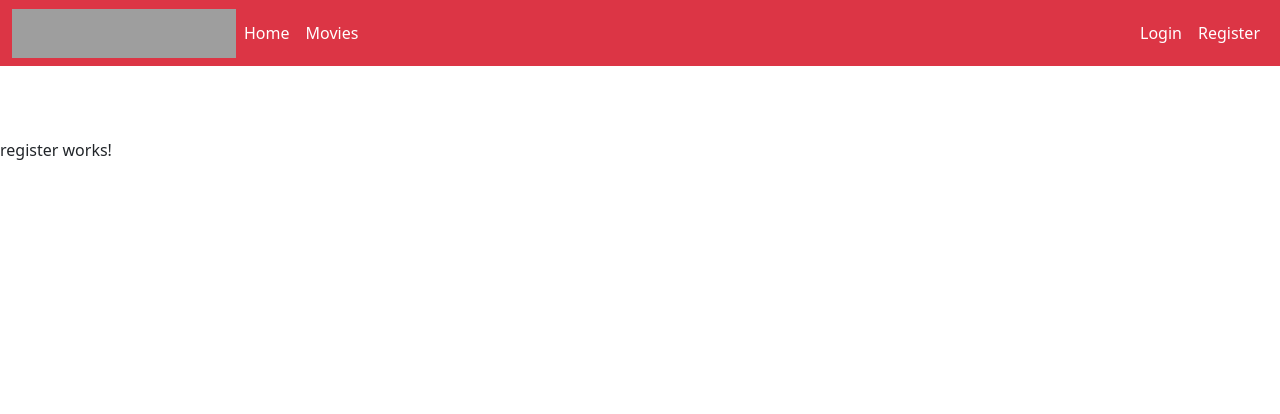
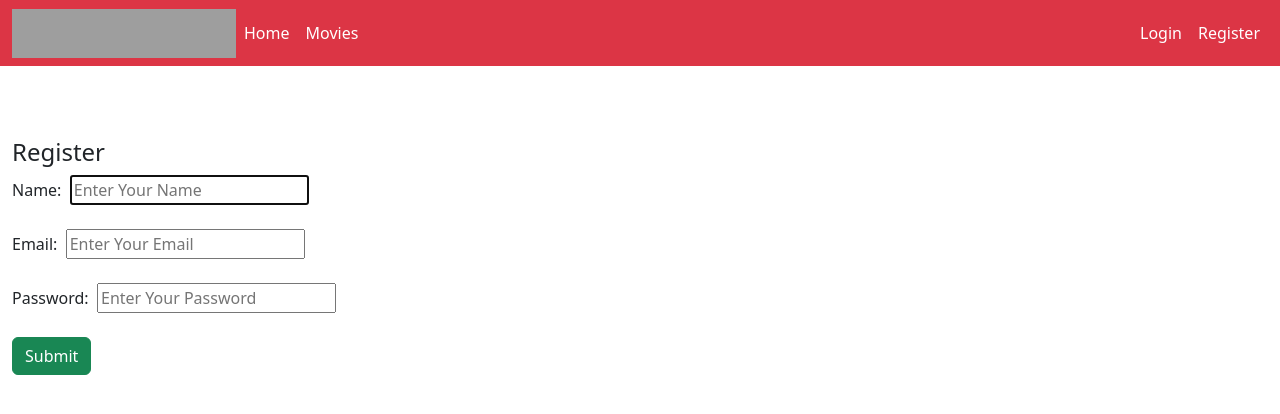
Before and after one commit to Ramala27/bookmyshow, an Angular app: page /register in a window 1280 px wide. Shown: the top 414 px of the page. Built offline with nearby package versions, Linux system fonts and the light colour scheme; grey boxes are pictures that could not be loaded.

Commit message:
Added registration functionality

```diff
--- a/src/app/login/login.component.html
+++ b/src/app/login/login.component.html
@@ -12,7 +12,7 @@
 
 <div>
 <label for="password">Password:</label>&nbsp;
-<input type="password" name="password" id="password" placeholder="Enter Your Password"
+<input type="text" name="password" id="password" placeholder="Enter Your Password"
 [(ngModel)]="password" required><br><br>
 </div>
 
--- a/src/app/login/login.component.ts
+++ b/src/app/login/login.component.ts
@@ -28,7 +28,12 @@
 
 //  if admin@gamil.com, passwrd:123 , valid login
 
-  if(this.email == "admin@gmail.com" && this.password == "pass123"){
+  // if(this.email == "admin@gmail.com" && this.password == "pass123"){
+const usersStr = localStorage.getItem("USERS");
+const users = usersStr != null ? JSON.parse(usersStr): [];
+const userExists = users.find((obj: any)=> obj.email == this.email && obj.password == this.password);
+
+if(userExists != null){
     alert("Successfully LoggedIn");
     localStorage.setItem("LOGGED_IN_USER" , "true");
     localStorage.setItem("EMAIL", this.email);
--- a/src/app/register/register.component.html
+++ b/src/app/register/register.component.html
@@ -1 +1,29 @@
-<p>register works!</p>
+<div class="container-fluid">
+
+    <h4>Register</h4>
+
+<form (ngSubmit)="onSubmit()">
+
+ <div>
+     <label for="name">Name:</label>&nbsp;
+     <input type="" name="name" id="name" placeholder="Enter Your Name"
+      [(ngModel)]="name" required autofocus><br><br>
+  </div>
+
+<div>
+<label for="email">Email:</label>&nbsp;
+<input type="email" name="email" id="email" placeholder="Enter Your Email"
+[(ngModel)]="email" required><br><br>
+</div>
+
+<div>
+<label for="password">Password:</label>&nbsp;
+<input type="password" name="password" id="password" placeholder="Enter Your Password"
+[(ngModel)]="password" required><br><br>
+</div>
+
+<div>
+<button type="submit" class="btn btn-success">Submit</button>
+</div>
+</form>
+</div>
--- a/src/app/register/register.component.ts
+++ b/src/app/register/register.component.ts
@@ -1,12 +1,50 @@
+import { CommonModule } from '@angular/common';
 import { Component } from '@angular/core';
+import { FormsModule } from '@angular/forms';
 
 @Component({
   selector: 'app-register',
   standalone: true,
-  imports: [],
+  imports: [CommonModule,FormsModule],
   templateUrl: './register.component.html',
   styleUrl: './register.component.css'
 })
 export class RegisterComponent {
 
+
+  name!:string;
+  email!:string;
+  password!:string;
+
+  constructor(){
+
+     console.log('RegisterComponent constructor called');
+
+  }
+
+  onSubmit(){
+    console.log('Form Is Submitted');
+    console.log('Name:', this.name + ",email:",  this.email + ",password:" + this.password);
+
+    const userObj = {
+      name : this.name,
+      email: this.email,
+      password: this.password
+    };
+
+console.log('UserObj:', userObj);
+
+// //1.send userObh to backend RstAPI url => insert the user details inti database
+
+//axios.post(url, userObj).then (res=> ...)
+
+//2. Temporarily storing users data in localStorage
+const users = [];
+users.push(userObj);
+localStorage.setItem("USERS", JSON.stringify(users));
+
+alert("Successfully Registered");
+window.location.href = "/login";
+
 }
+}
```
